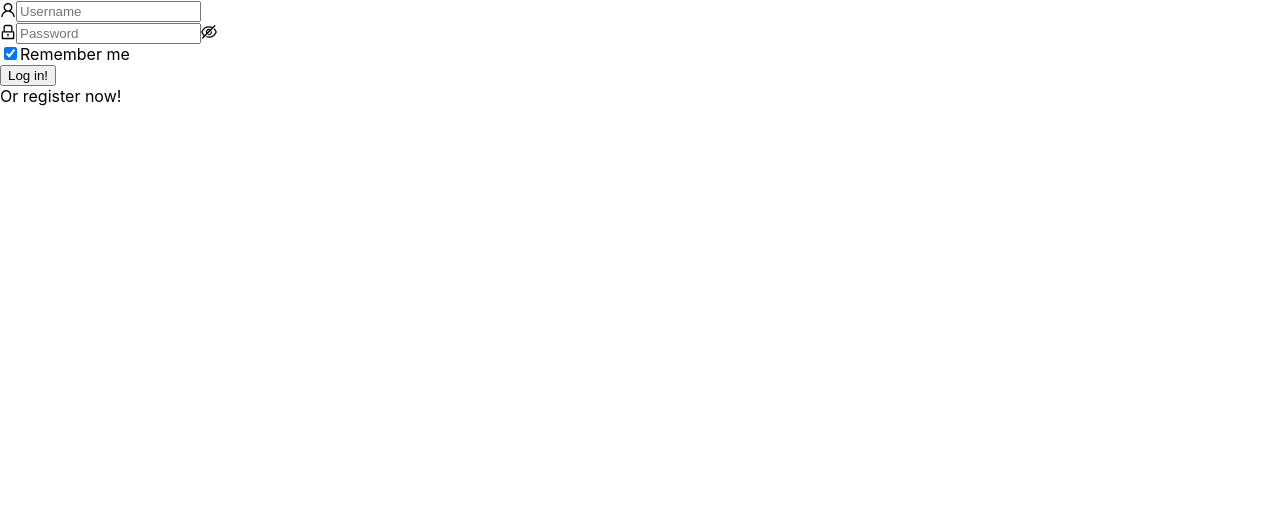
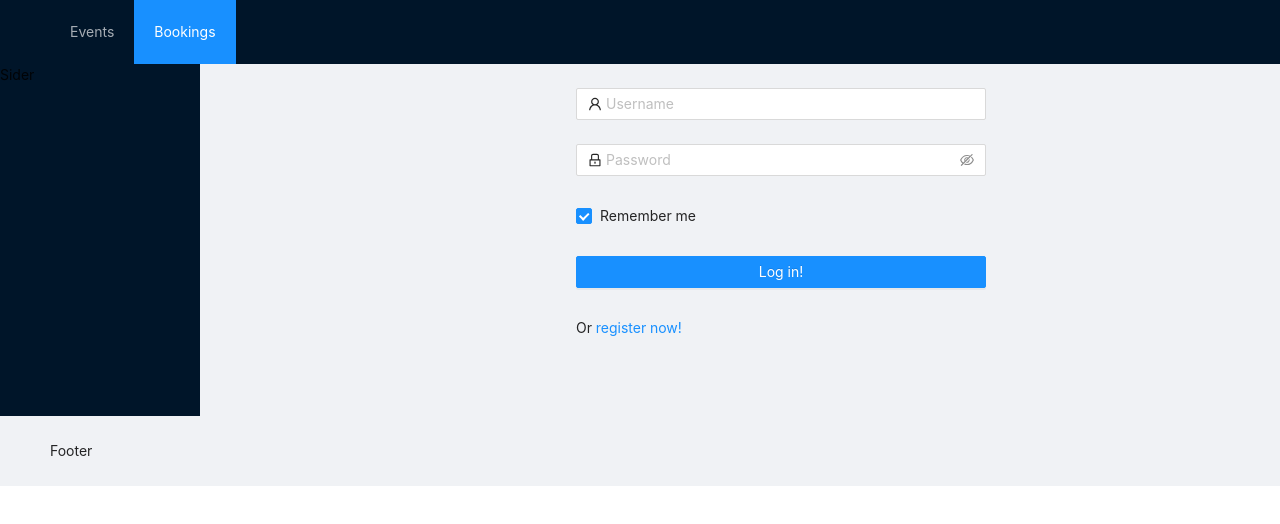
Before and after one commit to manuelRivero/events-front, a React (Create React App) app: page /auth in a window 1280 px wide. Shown: the top 524 px of the page. Built offline with nearby package versions, Linux system fonts and the light colour scheme.

Commit message:
[add] main layout

```diff
--- a/src/App.js
+++ b/src/App.js
@@ -1,25 +1,49 @@
 import React from "react";
 import { BrowserRouter, Switch, Route, Redirect } from "react-router-dom";
+
+import { Layout } from "antd";
+
 import Login from "./pages/login/login";
-import Events from './pages/events/events';
-import Bookings from './pages/bookings/bookings';
+import Events from "./pages/events/events";
+import Bookings from "./pages/bookings/bookings";
+import MainNav from "./components/navigation/mainNav";
 
+import "antd/dist/antd.css";
+
+const { Content, Footer, Sider } = Layout;
 
 function App() {
   return (
     <BrowserRouter>
+      <Layout className="layout">
+        <MainNav />
+        <Layout>
+          <Sider>Sider</Sider>
+          <Layout style={{ padding: "0 24px 24px" }}>
+            <Content
+              style={{
+                padding: 24,
+                margin: 0,
+                minHeight: 280,
+              }}
+            >
               <Switch>
                 <Redirect from="/" to="/auth" exact></Redirect>
                 <Route path="/auth">
-          <Login/>
+                  <Login />
                 </Route>
-        <Route path="/Events">
+                <Route path="/events">
                   <Events />
                 </Route>
-        <Route path="/Bookings">
-          <Bookings/>
+                <Route path="/bookings">
+                  <Bookings />
                 </Route>
               </Switch>
+            </Content>
+          </Layout>
+        </Layout>
+        <Footer>Footer</Footer>
+      </Layout>
     </BrowserRouter>
   );
 }
```
Lines whose indentation alone changed are shown as unchanged.
